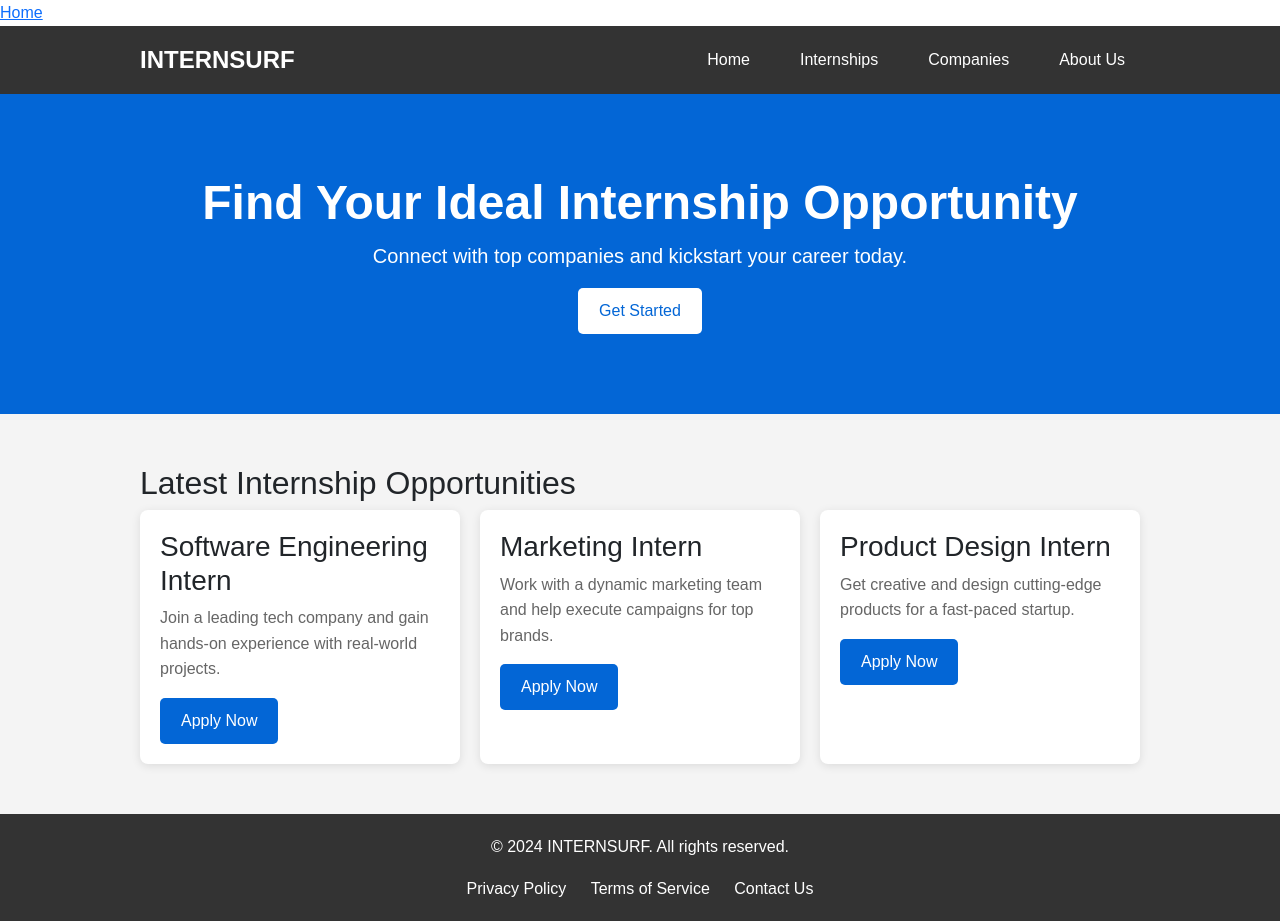
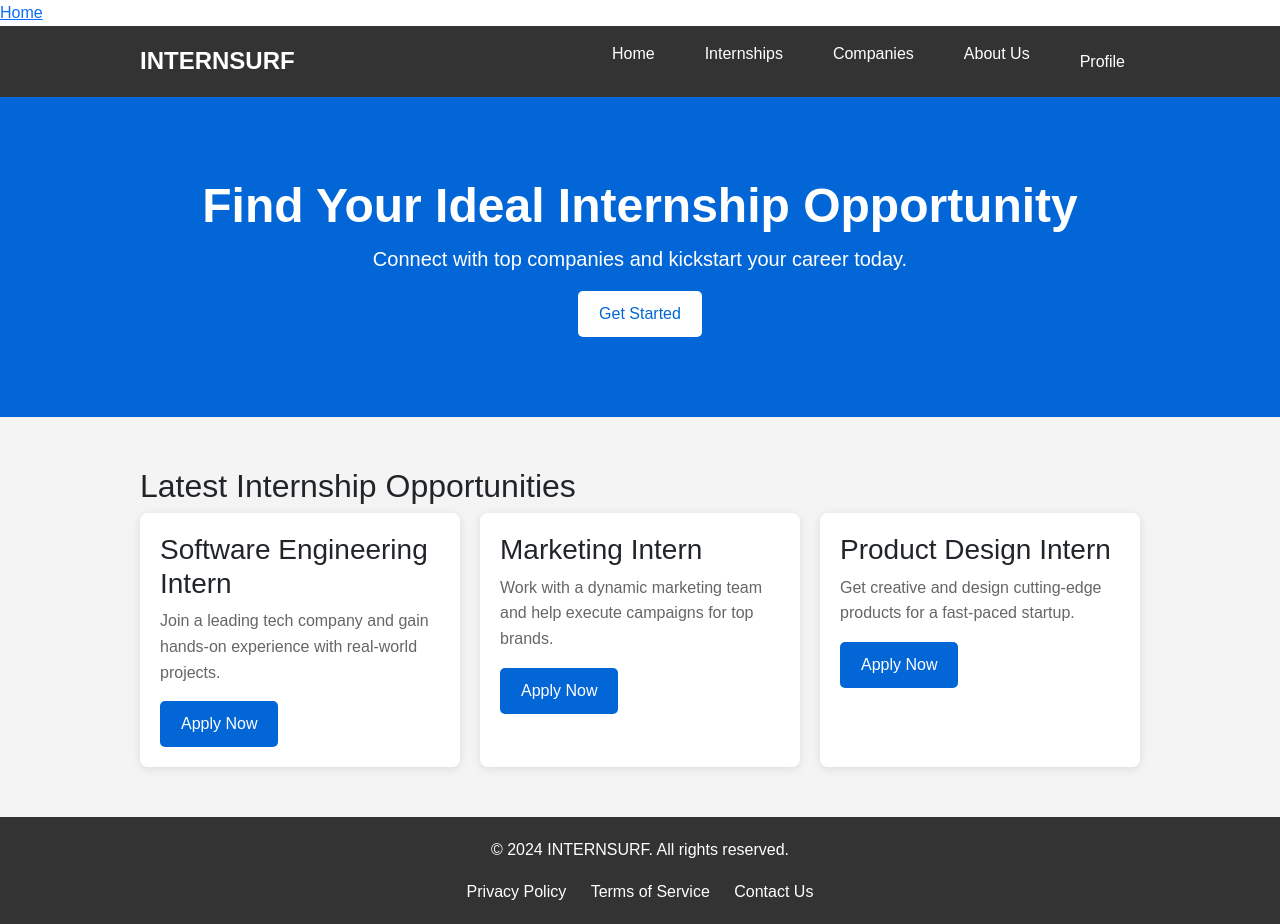
Before and after one commit to thebenjii/sitetest.github.io, a Jekyll site: the page built from index.md, in a window 1280 px wide. Built offline with Jekyll 4.4.1, drawn with Linux system fonts in a browser that asks for light colours.

Commit message:
Update index.md

```diff
--- a/index.md
+++ b/index.md
@@ -17,6 +17,9 @@ title: INTERNSURF
       <li><a href="#">Internships</a></li>
       <li><a href="#">Companies</a></li>
       <li><a href="#">About Us</a></li>
+      <li class="nav-item">
+  <a class="nav-link {% if page.url == '/profile/' %}active{% endif %}" href="{{ '/profile/' | relative_url }}">Profile</a>
+</li>
     </ul>
   </div>
 </nav>
```
